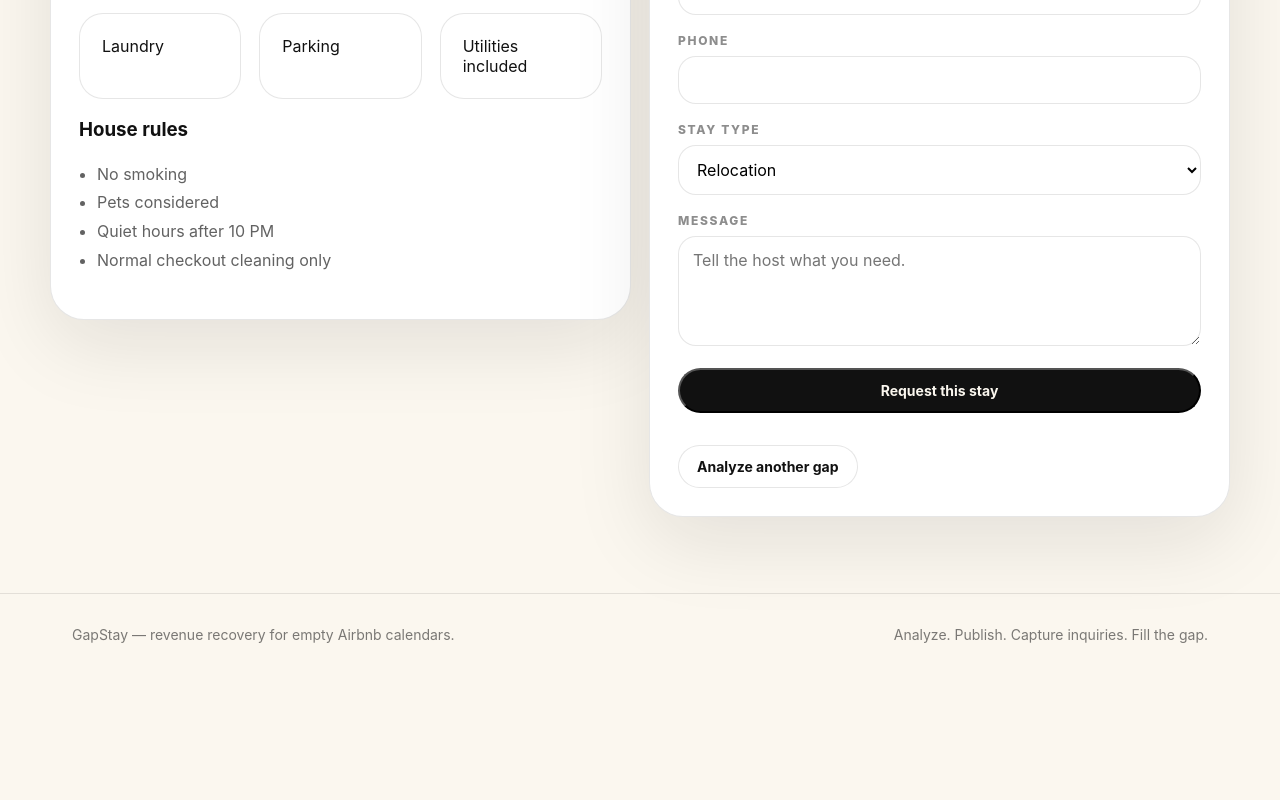
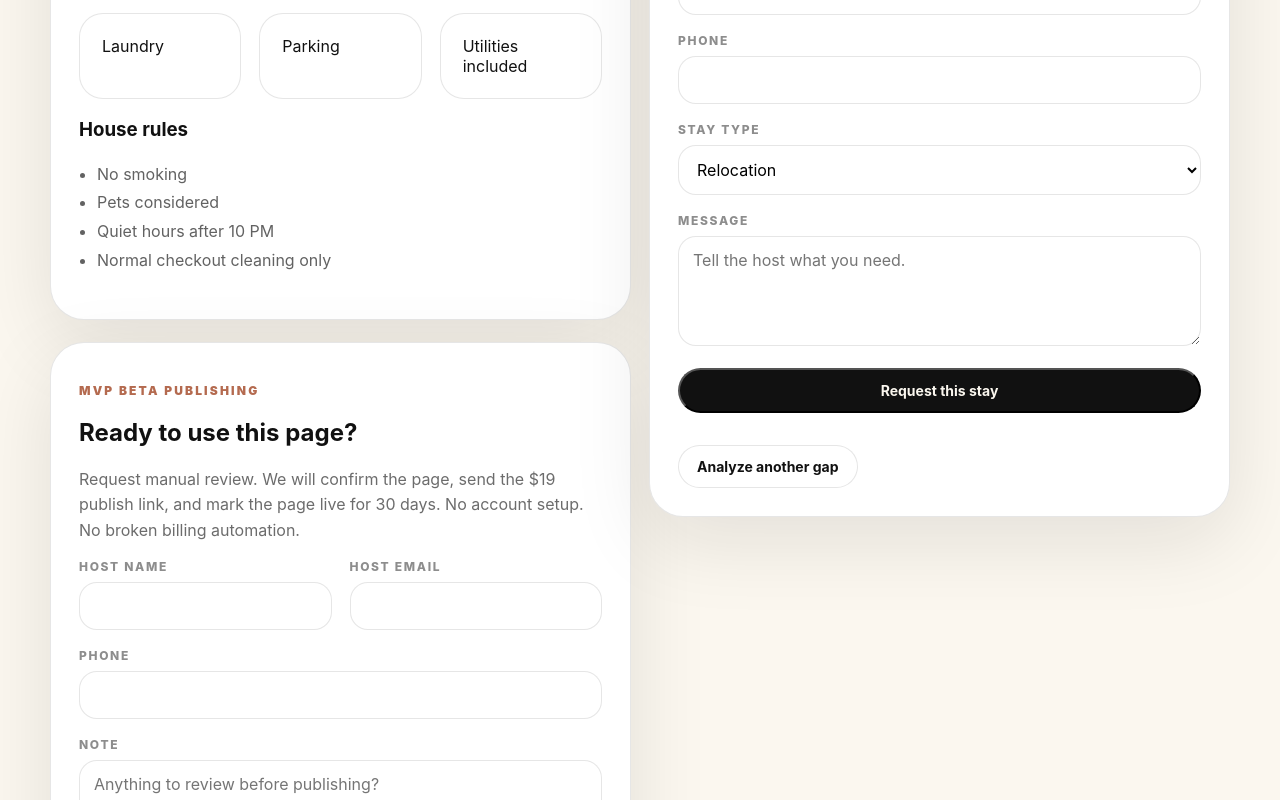
Before and after one commit to pissclams1/Pissclams, a Next.js app: page /listing/sample in a window 1280 px wide. Shown: the part 578-1378 px from the top of the page. Before the commit the page ends 1253 px from the top, so only its background shows below. Built offline with nearby package versions, Linux system fonts and the light colour scheme.

Commit message:
Add manual publish request MVP flow

```diff
--- a/app/listing/[id]/page.tsx
+++ b/app/listing/[id]/page.tsx
@@ -7,12 +7,16 @@ import { getListing, saveInquiry, sampleListing, type Listing } from "../../../l
 export default function ListingPage({params}:{params:{id:string}}){
   const [listing,setListing]=useState<Listing|undefined>();
   const [sent,setSent]=useState(false);
+  const [publishSent,setPublishSent]=useState(false);
   useEffect(()=>{setListing(getListing(params.id)||sampleListing)},[params.id]);
   if(!listing) return null;
   const a=listing.analysis;
   function submit(e:FormEvent<HTMLFormElement>){e.preventDefault(); const data=new FormData(e.currentTarget); saveInquiry({id:`inq-${Date.now().toString(36)}`,listingId:listing!.id,name:String(data.get("name")||""),email:String(data.get("email")||""),phone:String(data.get("phone")||""),reason:String(data.get("reason")||""),message:String(data.get("message")||""),createdAt:new Date().toISOString()}); setSent(true); e.currentTarget.reset()}
+  function requestPublish(e:FormEvent<HTMLFormElement>){e.preventDefault(); const data=new FormData(e.currentTarget); saveInquiry({id:`pub-${Date.now().toString(36)}`,listingId:listing!.id,name:String(data.get("hostName")||listing!.hostName),email:String(data.get("email")||""),phone:String(data.get("phone")||""),reason:"Publish request",message:`Publish this GapStay page for manual beta review. Listing: ${listing!.title}. Gap: ${prettyDate(a.startDate)} - ${prettyDate(a.endDate)}. Offer: ${money(a.recommendedTotal)}. Note: ${String(data.get("note")||"")}`,createdAt:new Date().toISOString()}); setPublishSent(true); e.currentTarget.reset()}
   return <main className="wrap section topspace"><div className="grid grid2">
-    <section><p className="kicker">Available furnished stay</p><h1 className="big">{listing.title}</h1><p className="lead" style={{fontSize:18}}>{listing.city}, {listing.state} · {listing.propertyType} · {listing.bedrooms} bed · {listing.bathrooms} bath</p><div className="card pad" style={{marginTop:22}}><p className="muted">{listing.description}</p><h3>Amenities</h3><div className="grid grid3">{listing.amenities.map(x=><div className="metric" key={x}>{x}</div>)}</div><h3>House rules</h3><ul className="list">{listing.rules.map(x=><li key={x}>{x}</li>)}</ul></div></section>
+    <section><p className="kicker">Available furnished stay</p><h1 className="big">{listing.title}</h1><p className="lead" style={{fontSize:18}}>{listing.city}, {listing.state} · {listing.propertyType} · {listing.bedrooms} bed · {listing.bathrooms} bath</p><div className="card pad" style={{marginTop:22}}><p className="muted">{listing.description}</p><h3>Amenities</h3><div className="grid grid3">{listing.amenities.map(x=><div className="metric" key={x}>{x}</div>)}</div><h3>House rules</h3><ul className="list">{listing.rules.map(x=><li key={x}>{x}</li>)}</ul></div>
+      <div className="card pad" style={{marginTop:22}}><p className="kicker">MVP beta publishing</p><h2>Ready to use this page?</h2><p className="muted">Request manual review. We will confirm the page, send the $19 publish link, and mark the page live for 30 days. No account setup. No broken billing automation.</p>{publishSent?<div className="metric"><b>Publish request saved</b><p className="small">Open the dashboard to see the request and handle it manually.</p></div>:<form onSubmit={requestPublish} className="grid"><div className="grid grid2"><Field name="hostName" label="Host name"/><Field name="email" label="Host email" type="email"/></div><Field name="phone" label="Phone"/><label><span className="label">Note</span><textarea className="input textarea" name="note" placeholder="Anything to review before publishing?"/></label><button className="darkpill" type="submit">Request manual publish</button></form>}</div>
+    </section>
     <aside className="card pad" style={{alignSelf:"start",position:"sticky",top:96}}><p className="kicker">All-in offer</p><div className="price">{money(a.recommendedTotal)}</div><p className="muted">{prettyDate(a.startDate)} - {prettyDate(a.endDate)} · {a.nights} nights</p><div className="result" style={{marginTop:18}}><div className="stat"><span>Monthly equivalent</span><strong>{money(a.monthlyEquivalent)}</strong></div><div className="stat"><span>Nightly basis</span><strong>{money(a.recommendedNightly)}</strong></div></div>{sent?<div className="metric" style={{marginTop:18}}><b>Request saved</b><p className="small">It is saved in the host dashboard for this MVP.</p></div>:<form onSubmit={submit} className="grid" style={{marginTop:20}}><Field name="name" label="Name"/><Field name="email" label="Email" type="email"/><Field name="phone" label="Phone"/><label><span className="label">Stay type</span><select className="input" name="reason"><option>Relocation</option><option>Insurance displacement</option><option>Remote work</option><option>Between homes</option><option>Medical or family care</option></select></label><label><span className="label">Message</span><textarea className="input textarea" name="message" placeholder="Tell the host what you need."/></label><button className="darkpill" type="submit">Request this stay</button></form>}<div className="actions"><Link className="pill" href="/host">Analyze another gap</Link></div></aside>
   </div></main>
 }
```
